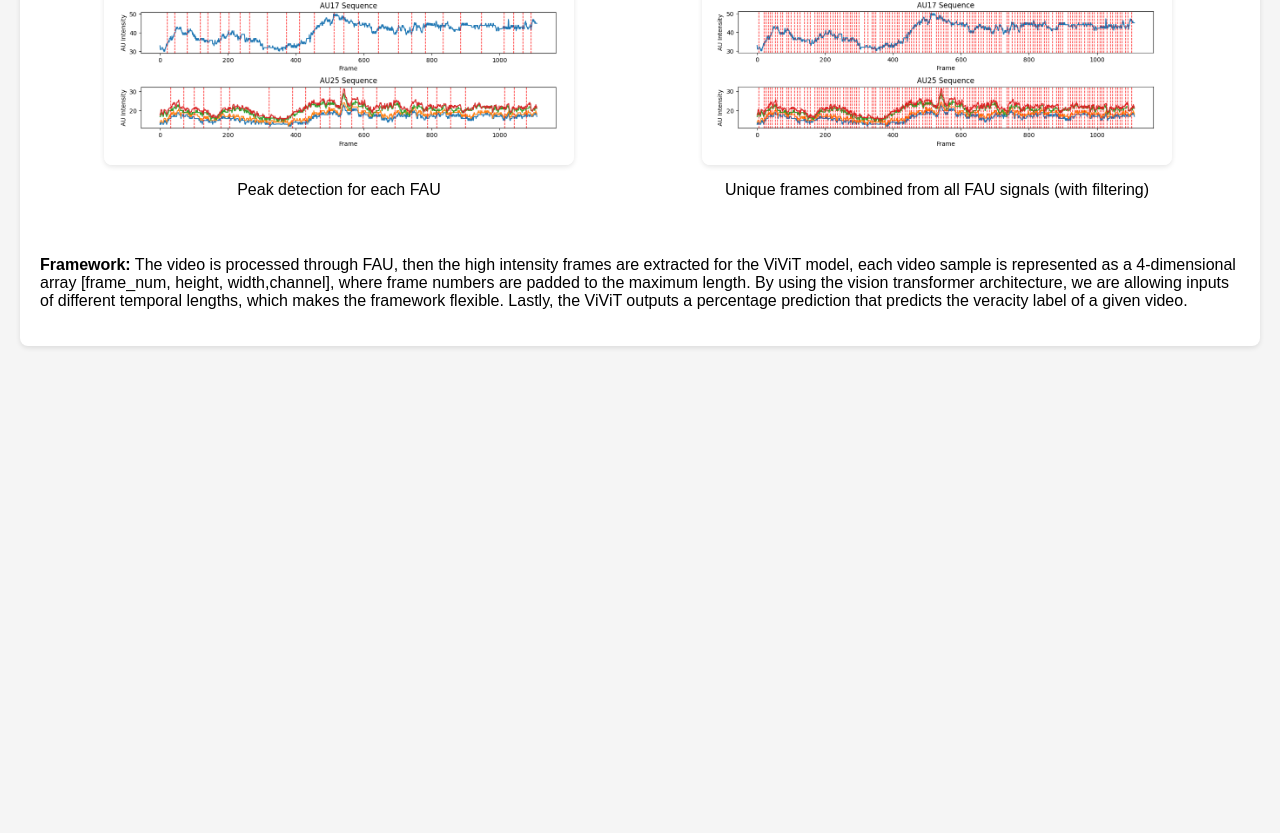
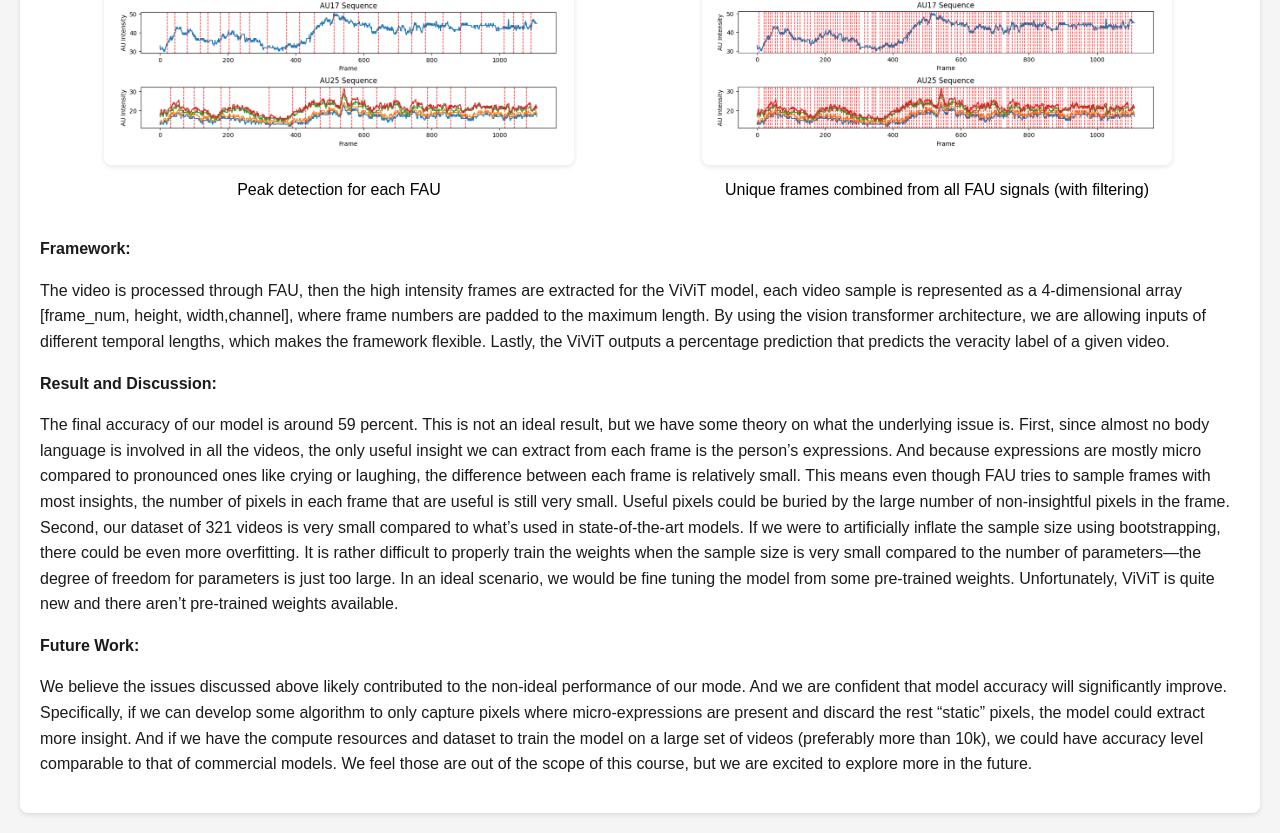
Before and after one commit to PsyDak-Meng/ViViT_Lie_Detector, a plain HTML site: page index.html in a window 1280 px wide. Shown: the part 4345-5178 px from the top of the page. Before the commit the page ends 4711 px from the top, so only its background shows below. Drawn offline with Linux system fonts and the light colour scheme.

Commit message:
Update index.html to add discussion and future work

```diff
--- a/index.html
+++ b/index.html
@@ -188,8 +188,14 @@
                     <p><center>Unique frames combined from all FAU signals (with filtering)</center></p>
                 </div>
             </div>
-            <br><br><b>Framework:</b> The video is processed through FAU, then the high intensity frames are extracted for the ViViT model, each video sample is represented as a 4-dimensional array [frame_num, height, width,channel], where frame numbers are padded to the maximum length. By using the vision transformer architecture, we are allowing inputs of different temporal lengths, which makes the framework flexible. Lastly, the ViViT outputs a percentage prediction that predicts the veracity label of  a given video.
-            </p>
+        </p>
+        <p><b>Framework:</b></p>
+        <p>The video is processed through FAU, then the high intensity frames are extracted for the ViViT model, each video sample is represented as a 4-dimensional array [frame_num, height, width,channel], where frame numbers are padded to the maximum length. By using the vision transformer architecture, we are allowing inputs of different temporal lengths, which makes the framework flexible. Lastly, the ViViT outputs a percentage prediction that predicts the veracity label of  a given video.
+        <p><b>Result and Discussion:</b></p>
+        <p>The final accuracy of our model is around 59 percent. This is not an ideal result, but we have some theory on what the underlying issue is. First, since almost no body language is involved in all the videos, the only useful insight we can extract from each frame is the person’s expressions. And because expressions are mostly micro compared to pronounced ones like crying or laughing, the difference between each frame is relatively small. This means even though FAU tries to sample frames with most insights, the number of pixels in each frame that are useful is still very small. Useful pixels could be buried by the large number of non-insightful pixels in the frame. Second, our dataset of 321 videos is very small compared to what’s used in state-of-the-art models. If we were to artificially inflate the sample size using bootstrapping, there could be even more overfitting. It is rather difficult to properly train the weights when the sample size is very small compared to the number of parameters—the degree of freedom for parameters is just too large. In an ideal scenario, we would be fine tuning the model from some pre-trained weights. Unfortunately, ViViT is quite new and there aren’t pre-trained weights available.
+        <p><b>Future Work:</b></p>
+        <p>We believe the issues discussed above likely contributed to the non-ideal performance of our mode. And we are confident that model accuracy will significantly improve. Specifically, if we can develop some algorithm to only capture pixels where micro-expressions are present and discard the rest “static” pixels, the model could extract more insight. And if we have the compute resources and dataset to train the model on a large set of videos (preferably more than 10k), we could have accuracy level comparable to that of commercial models. We feel those are out of the scope of this course, but we are excited to explore more in the future.
+
     </section>
 </body>
 </html>
```
